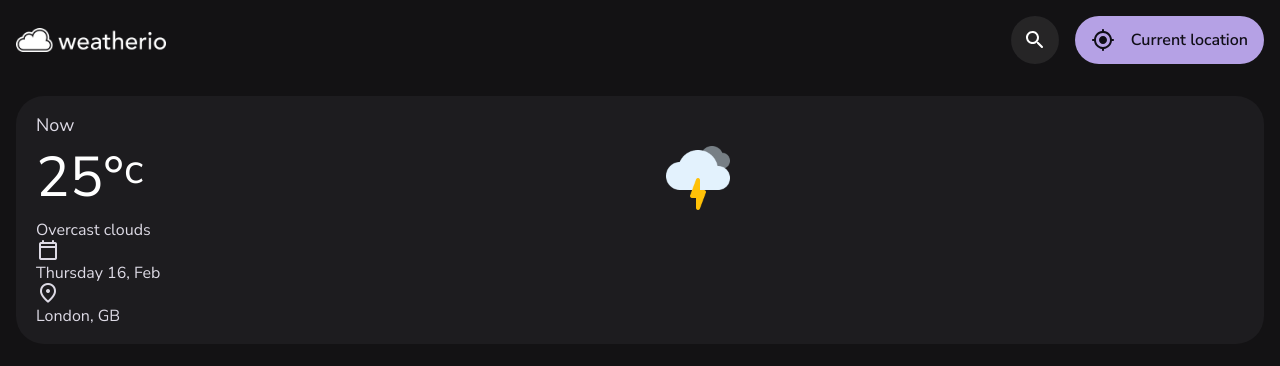
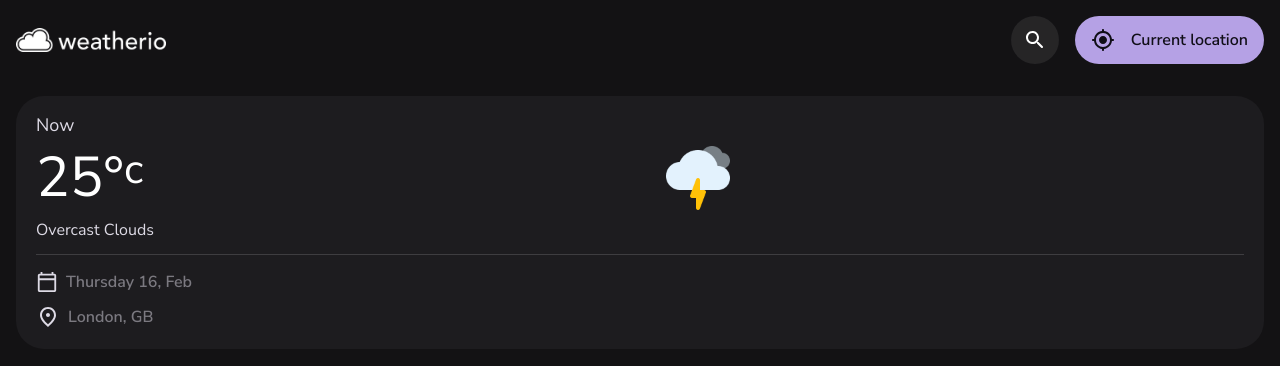
Before and after one commit to HunterM7/cloudy-ho, a React (Vite) app: page / in a window 1280 px wide. Shown: the top 366 px of the page. Built offline with nearby package versions, Linux system fonts and the light colour scheme.

Commit message:
Updated CurrentWeatherCard

```diff
--- a/src/ui/CurrentWeatherCard/CurrentWeatherCard.module.scss
+++ b/src/ui/CurrentWeatherCard/CurrentWeatherCard.module.scss
@@ -27,3 +27,31 @@
 		margin-inline: auto;
 	}
 }
+
+.overcast {
+	@include body-3;
+
+	text-transform: capitalize;
+}
+
+.meta {
+	margin-block-start: 16px;
+	padding-block-start: 16px;
+	border-block-start: 1px solid $outline;
+
+	&__item {
+		display: flex;
+		align-items: center;
+		gap: 8px;
+
+		&:not(:last-child) {
+			margin-block-end: 12px;
+		}
+	}
+
+	&__text {
+		@include title-3;
+
+		color: $on-surface-variant;
+	}
+}
--- a/src/ui/CurrentWeatherCard/CurrentWeatherCard.tsx
+++ b/src/ui/CurrentWeatherCard/CurrentWeatherCard.tsx
@@ -1,4 +1,8 @@
 import { FC } from 'react'
+import {
+  CalendarTodayOutlined as CalendarTodayOutlinedIcon,
+  FmdGoodOutlined as FmdGoodOutlinedIcon,
+} from '@mui/icons-material'
 
 // Types 'n utils
 import { WeatherConditions } from 'utils'
@@ -33,19 +37,19 @@ export const CurrentWeatherCard: FC<ICurrentWeatherCardProps> = ({
         />
       </div>
 
-      <p className="body-3">Overcast clouds</p>
+      <p className={styles.overcast}>Overcast clouds</p>
 
-      <ul className="meta-list">
-        <li className="meta-item">
-          <span className="m-icon">calendar_today</span>
+      <ul className={styles.meta}>
+        <li className={styles.meta__item}>
+          <CalendarTodayOutlinedIcon sx={{ fontSize: '2.2rem' }} />
 
-          <p className="title-3 meta-text">Thursday 16, Feb</p>
+          <p className={styles.meta__text}>Thursday 16, Feb</p>
         </li>
 
-        <li className="meta-item">
-          <span className="m-icon">location_on</span>
+        <li className={styles.meta__item}>
+          <FmdGoodOutlinedIcon sx={{ fontSize: '2.4rem' }} />
 
-          <p className="title-3 meta-text">London, GB</p>
+          <p className={styles.meta__text}>London, GB</p>
         </li>
       </ul>
     </div>
```
